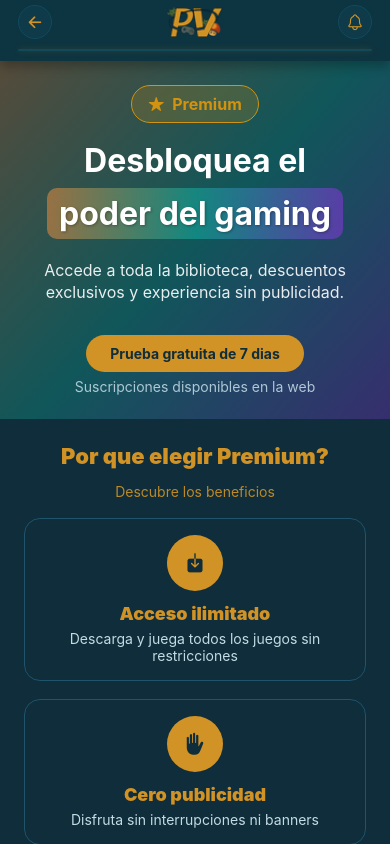
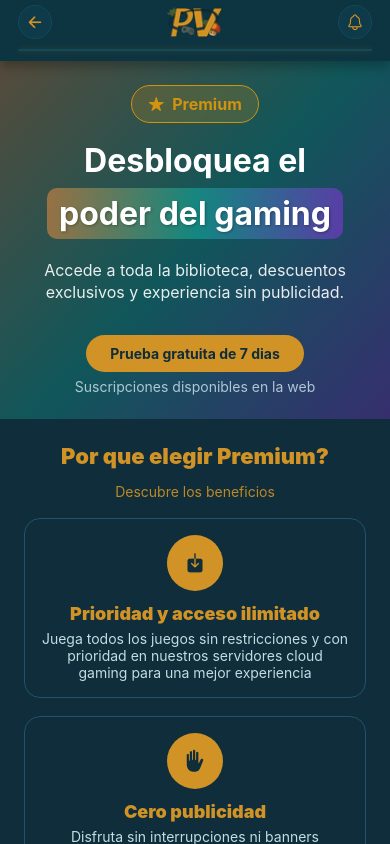
Before and after one commit to FEmir96/pv-mobile, a React Native app in the folder playverse-mobile/: screen /Premium in a window 390 px wide. Built offline with nearby package versions, Linux system fonts and the light colour scheme; no server answers; what expo-linking, expo-web-browser, react-native-worklets would draw is missing.

Commit message:
Prioridad en servidores display

```diff
--- a/playverse-mobile/src/screens/PremiumScreen.tsx
+++ b/playverse-mobile/src/screens/PremiumScreen.tsx
@@ -12,7 +12,7 @@ export default function PremiumScreen() {
   const nav = useNavigation<NativeStackNavigationProp<RootStackParamList>>();
 
   const benefits = [
-    { icon: 'download', title: 'Acceso ilimitado', description: 'Descarga y juega todos los juegos sin restricciones' },
+    { icon: 'download', title: 'Prioridad y acceso ilimitado', description: 'Juega todos los juegos sin restricciones y con prioridad en nuestros servidores cloud gaming para una mejor experiencia' },
     { icon: 'hand-left', title: 'Cero publicidad', description: 'Disfruta sin interrupciones ni banners' },
     { icon: 'star', title: 'Descuentos exclusivos', description: 'Hasta 10% de descuento en todas las compras' },
   ];
--- a/playverse-mobile/src/screens/ProfileScreen.tsx
+++ b/playverse-mobile/src/screens/ProfileScreen.tsx
@@ -561,7 +561,7 @@ function FAQ({ onContactPress }: { onContactPress: () => void }) {
     },
     {
       q: '¿Qué incluye la membresía Premium?',
-      a: 'Acceso ilimitado a nuestra biblioteca, descuentos exclusivos y cero publicidad.',
+      a: 'Acceso ilimitado a nuestra biblioteca, descuentos exclusivos, prioridad en servidores y cero publicidad.',
     },
     {
       q: '¿Puedo cancelar mi suscripción?',
```
